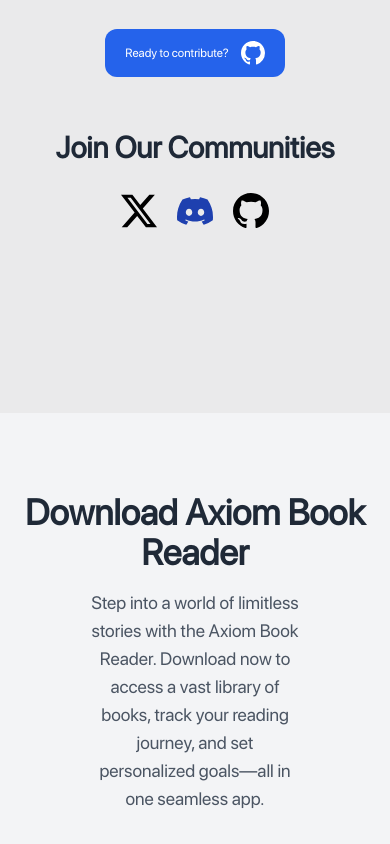
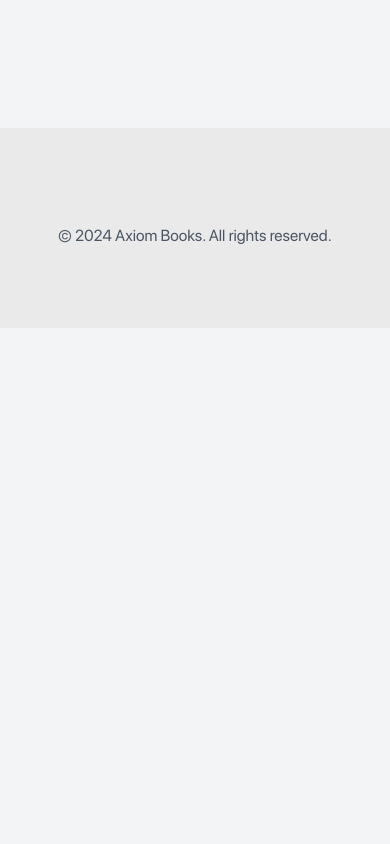
Before and after one commit to Vikleoboy/book-reader-website, a Next.js app: page / in a window 390 px wide. Shown: the part 4680-5524 px from the top of the page. After the commit the page ends 5008 px from the top, so only its background shows below. Built offline with nearby package versions, Linux system fonts and the light colour scheme.

Commit message:
remove extra space from sections and footer

```diff
--- a/components/Footer.tsx
+++ b/components/Footer.tsx
@@ -5,7 +5,7 @@
 const Footer = () => {
   return (
     <footer
-      className="bg-neutral-200/60  pt-20 pb-36 flex flex-col justify-center items-center  max-sm:px-4"
+      className="bg-neutral-200/60  pt-20 pb-20 flex flex-col justify-center items-center  max-sm:px-4"
       id="footer"
     >
       {/* <div>
--- a/components/ui/FeatureSection.tsx
+++ b/components/ui/FeatureSection.tsx
@@ -17,7 +17,7 @@
 }) => {
   return (
 
-    <div className="pt-20 lg:pt-36 h-screen  px-20 largesceen:px-32 gap-10 flex flex-col lg:flex-row justify-center items-center">
+    <div className="pt-20 lg:pt-36 px-20 largesceen:px-32 gap-10 flex flex-col lg:flex-row justify-center items-center">
 
 
       <div className="flex-1 max-small:w-[90vw] max-lg:w-[80vw]">
```
